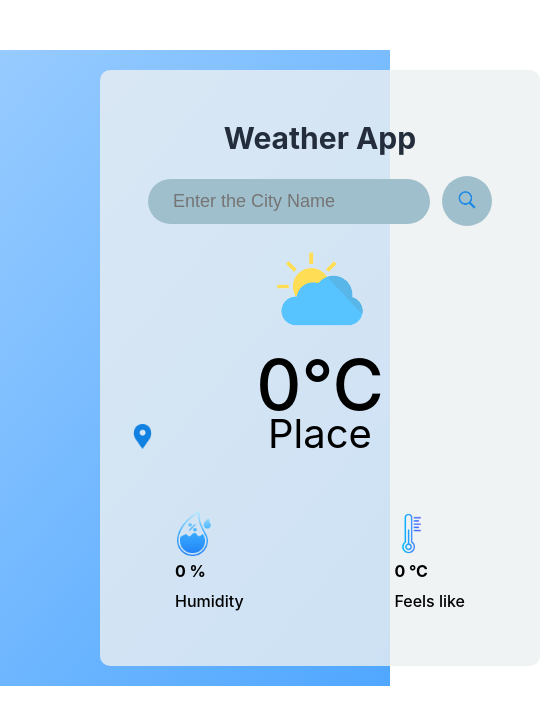
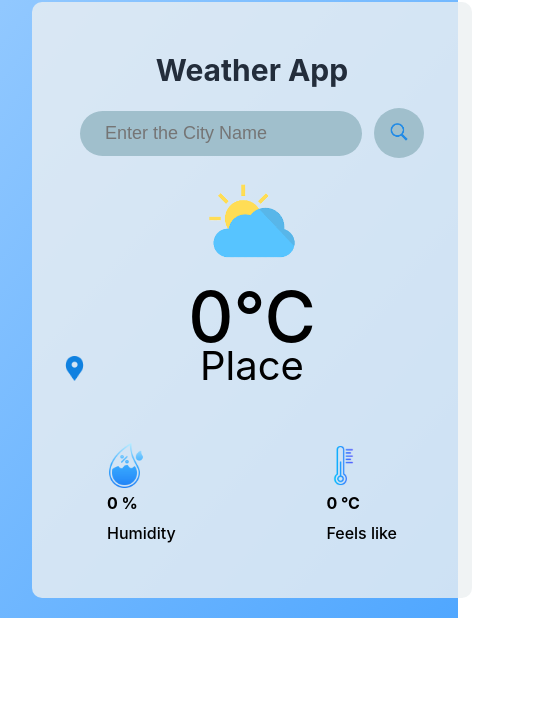
Before and after one commit to sreyas07/Weather-App, a React (Create React App) app in the folder weather-app-react/: page / in a window 390 px wide. Shown: the top 724 px of the page, 560 px wide, since content can reach past the window. Built offline with nearby package versions, Linux system fonts and the light colour scheme.

Commit message:
"responsive view"

```diff
--- a/weather-app-react/src/App.css
+++ b/weather-app-react/src/App.css
@@ -3,3 +3,11 @@
   border: 0;
   background: linear-gradient(130deg,rgb(151, 203, 255),rgb(80, 167, 255));
 }
+
+@media only screen and (max-width:400px) {
+  .App{
+    margin: -68px;
+    border: 0;
+    background: linear-gradient(130deg,rgb(151, 203, 255),rgb(80, 167, 255));
+  }
+}
```
